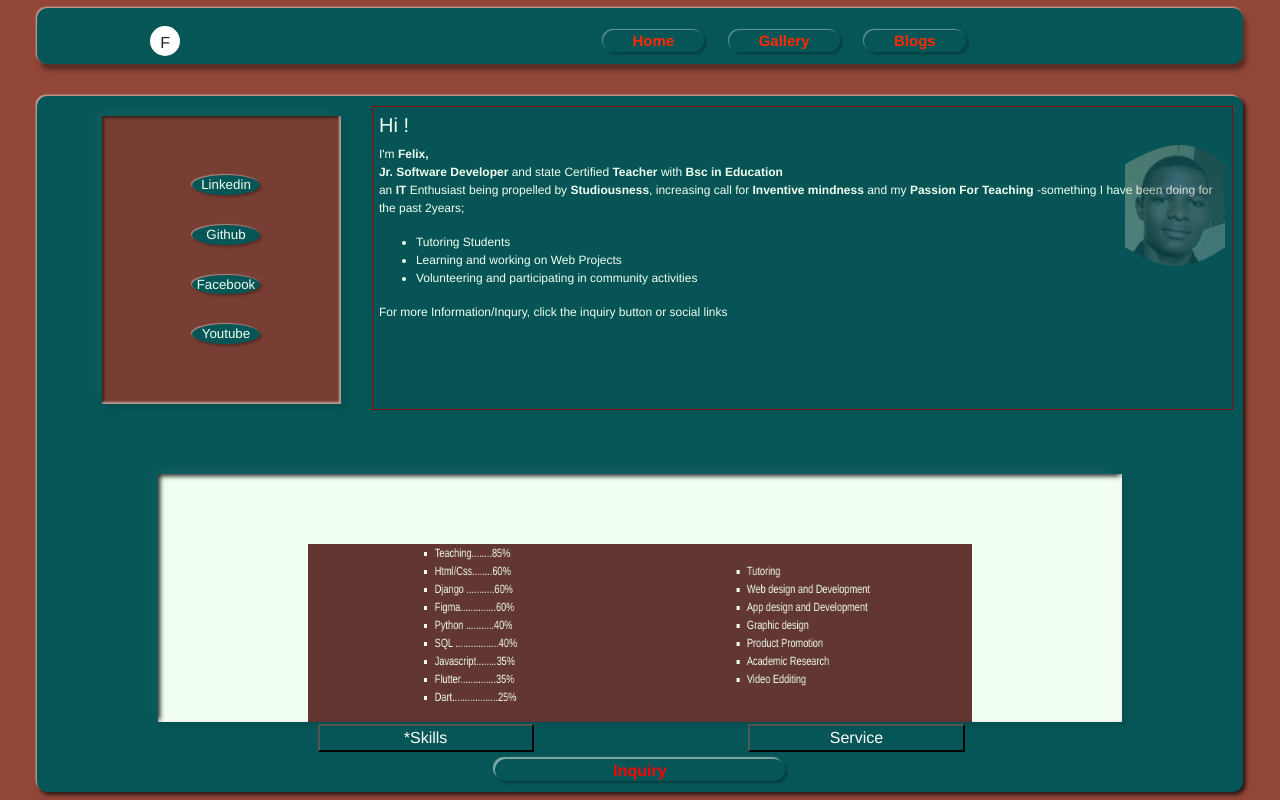
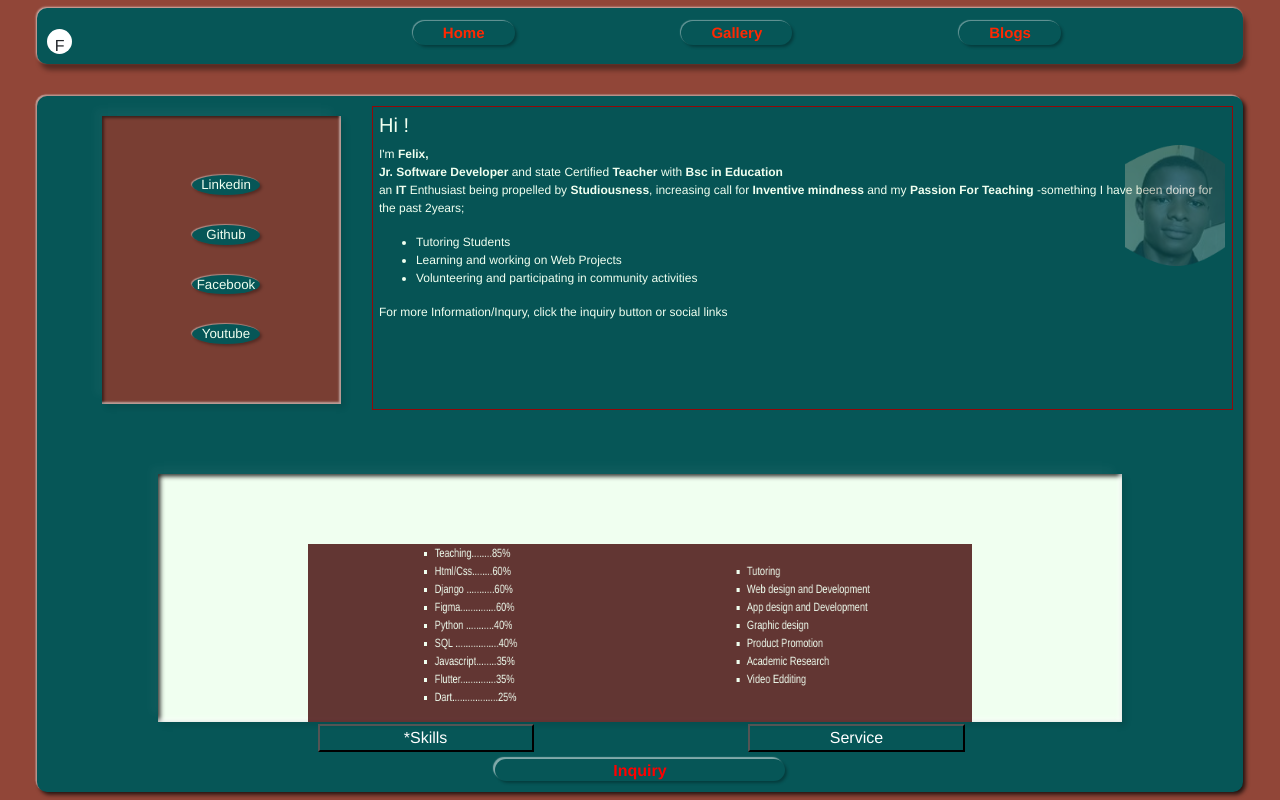
Before and after one commit to OyugiFelix/mywebsite, a Django app: page / in a window 1280 px wide. Run offline with Django 3.2, Linux system fonts and the light colour scheme.

Commit message:
updated css

```diff
--- a/connect/static/styles.css
+++ b/connect/static/styles.css
@@ -5,31 +5,17 @@
 
   }
 
-.logo{
-    background: white;
-    border-radius: 50%;
-    padding: 5px;
-    width: 30px;
-    height: 30px;
-    text-align: center;
-    font-weight: 80;
-  }
 
   .container{
-
       background: rgb(145, 70, 56);
       min-width: 100vw;
-
-
       height: 100vh;
       width: 100%;
-
       align-items: center;
       justify-content: space-between;
       display: flex;
       position: relative;
       flex-direction: column;
-
 
   }
 
@@ -41,39 +27,50 @@
     align-items: center;
     display: flex;
     position: relative;
-    justify-content: space-around;
+    justify-content: space-between;
     top: 1%;
     border-radius: 10px;
     box-shadow: -1px -1px 2px rgba(255, 255, 255, 0.6),
                 3px 6px 5px rgba(0, 0, 0, 0.4);
 
+}
+.logo{
+    margin-left: 10px;
+    background: white;
+    border-radius: 50%;
+    padding: 5px;
+    width: 25px;
+    height: 25px;
+    text-align: center;
+    font-weight: 80;
+    align-items: center;
+  }
 
 
-
-}
 .navlinks{
-
-    width: 60%;
     height: 50px;
     align-items: center;
     display: inline-flex;
-    justify-content: center;
+    justify-content: space-between;
+    width: 80vw;
+}
 
-}
 .navlinks ul{
-    width: 60%;
-    height: 20%;
     align-items: center;
     display: inline-flex;
-    position: relative;
+    top: 8px;
+    float: right;
+    padding-right: 20px;
+    width: 100vw;
     justify-content: space-evenly;
-    top: 8px;
+
 
 }
 .navlinks ul li{
 
+    justify-content: center;
     align-items: center;
-    display: inline-flex;
+    display: inline-block;
     font-weight: bold;
     margin: 5px;
     list-style: none;
@@ -85,7 +82,7 @@
 .navlinks ul li a{
     text-decoration: none;
     font-size: 15px;
-    width: 45%;
+
     height: 20%;
     color: rgb(255, 40, 2);
     padding-left:  30px;
```
